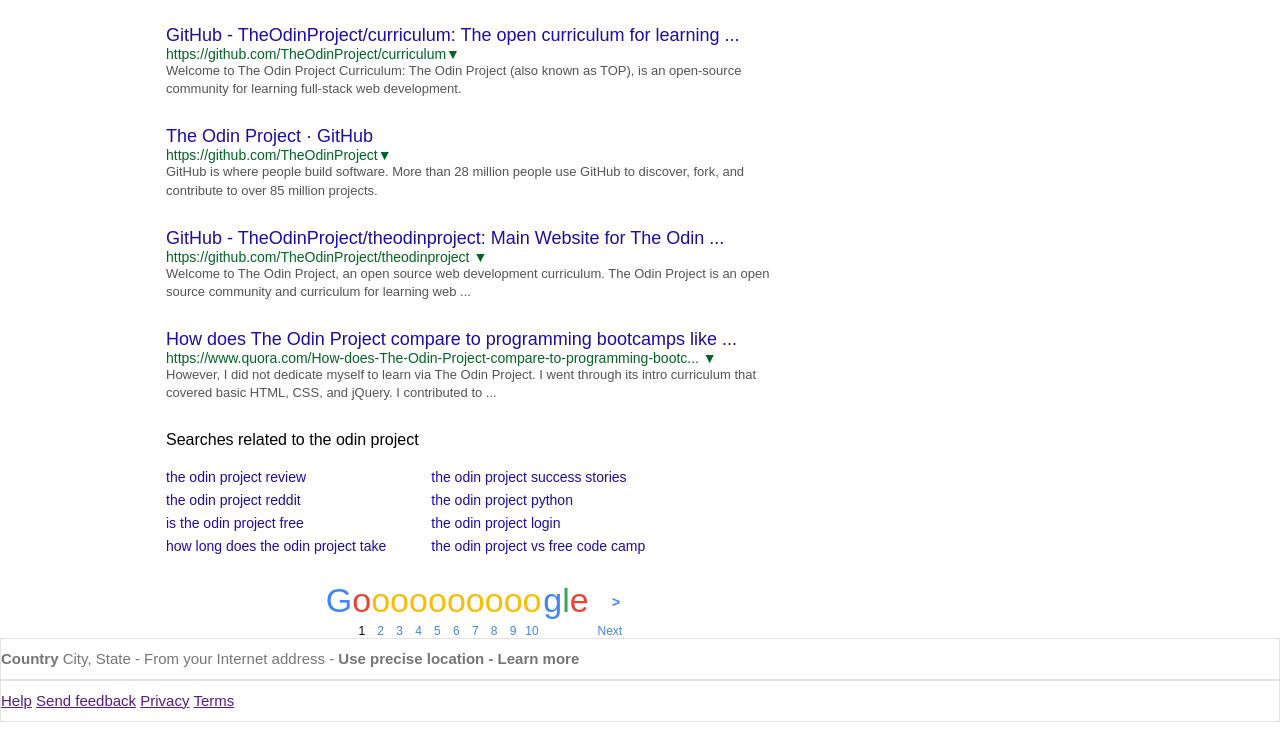
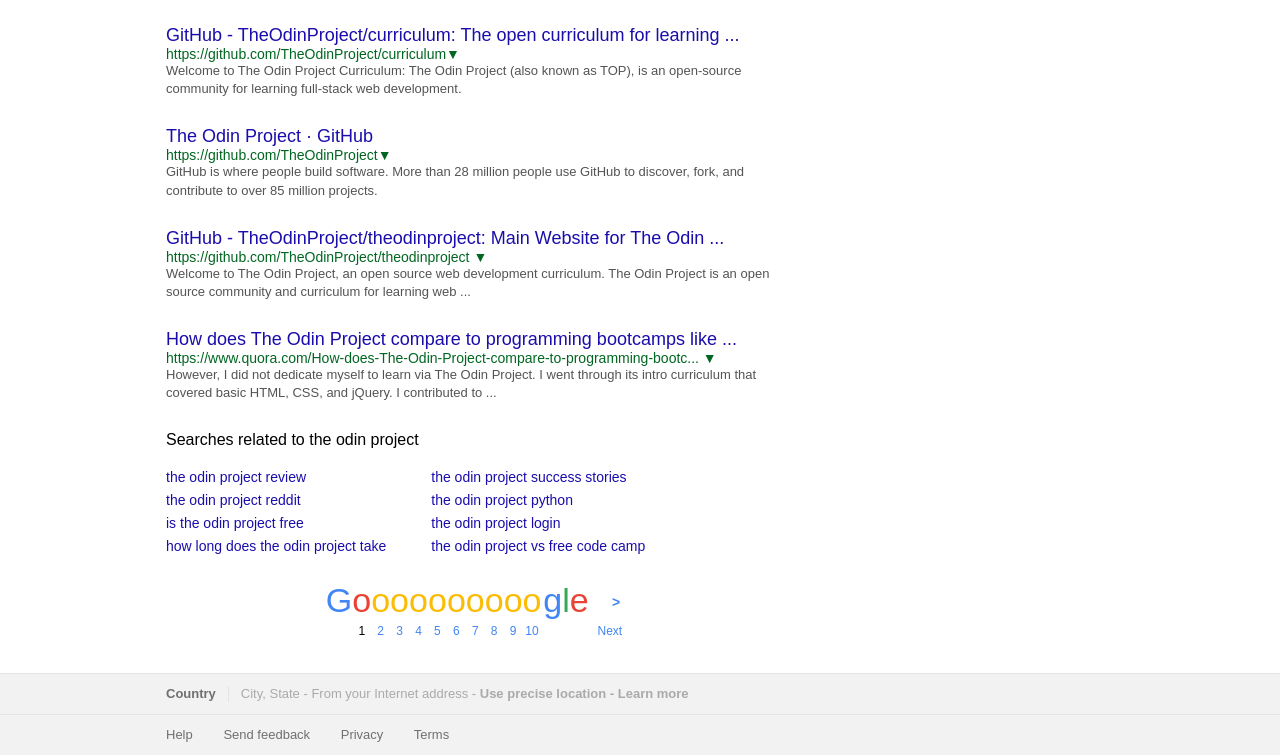
Before and after one commit to Lnirmohi/google-search-result, a plain HTML site: page index.html in a window 1280 px wide. Shown: the part 675-1430 px from the top of the page. Before the commit the page ends 1397 px from the top, so only its background shows below. Drawn offline with Linux system fonts and the light colour scheme.

Commit message:
footer added

```diff
--- a/index.html
+++ b/index.html
@@ -220,7 +220,7 @@
         <footer class="footer">
             <div id="sub-footer-1">
                 <p><b>Country</b></p>
-                <p>City, State - From your Internet address - <b>Use precise location - Learn more</b> </p>
+                <div id="address"><p>City, State - From your Internet address - <b>Use precise location - Learn more</b> </p></div>
             </div>
 
             <div id="sub-footer-2">
--- a/style.css
+++ b/style.css
@@ -276,13 +276,24 @@ svg {
 }
 
 .footer {
-    color: #f2f2f2;
+    background-color: #f2f2f2;
+    margin-top: 35px;
+}
+
+#sub-footer-1 {
+    display: flex;
+    flex-direction: row;
+}
+
+#sub-footer-1 p:first-child {
+    padding-right: 12px;
 }
 
 #sub-footer-1, #sub-footer-2 {
-    border: 1px solid #e4e4e4;
     line-height: 40px;
-    font-size: 15px;
+    border-top: 1px solid #e4e4e4;
+    font-size: small;
+    padding-left: 166px;
     color: rgba(0,0,0,0.54);
 }
 
@@ -290,6 +301,20 @@ svg {
     display: inline-block;
 }
 
+.footer nav a {
+    color: rgba(0,0,0,0.54);
+    text-decoration: none;
+    padding-right: 27px;
+}
+
+#address {
+    border-left: 1px solid #e4e4e4;
+    padding-left: 12px;
+    line-height: 15px;
+    margin: 12px 0;
+    color: #aaa;
+}
+
 /*
 #4285F4 - blue
 #EA4335 - red
```
